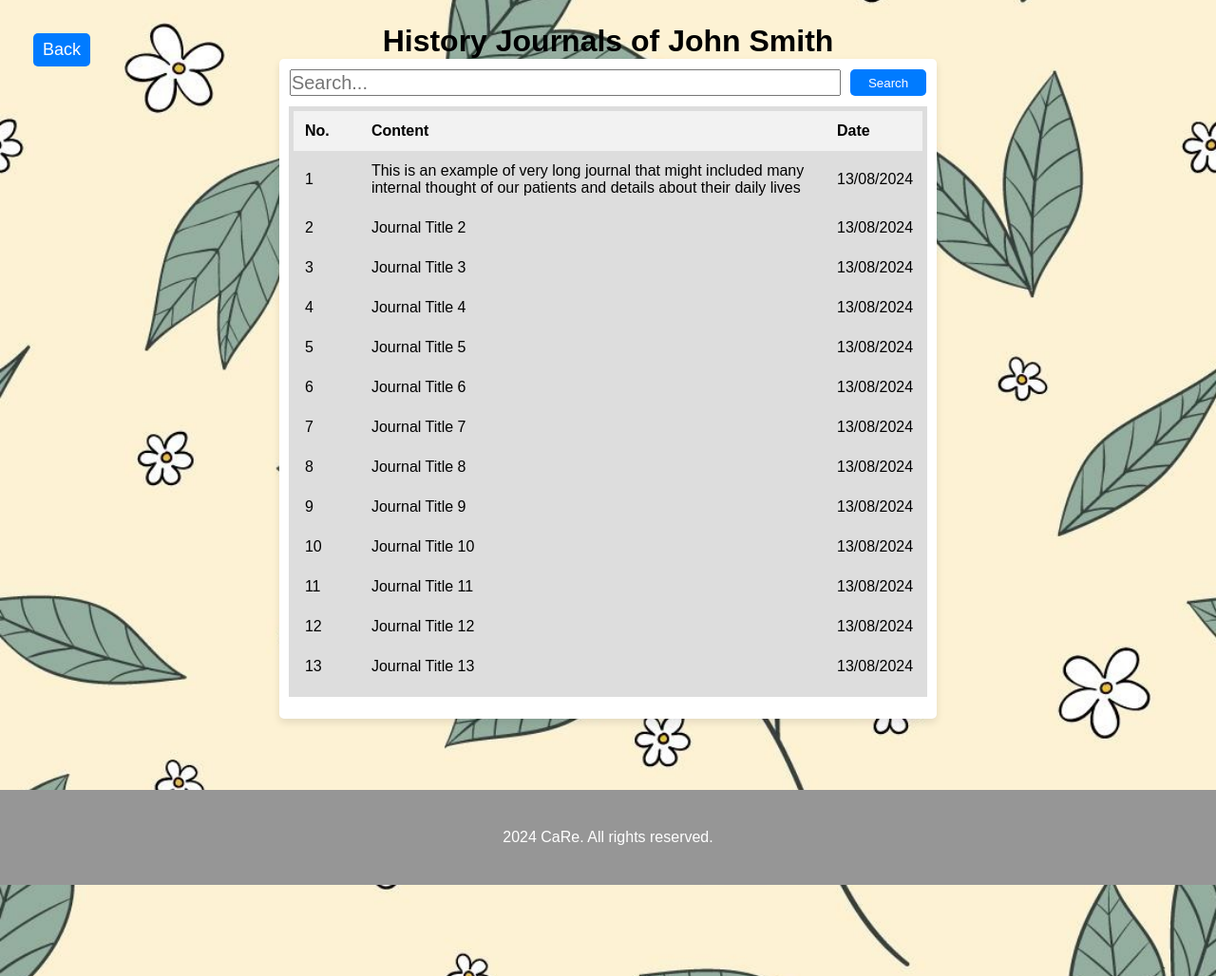
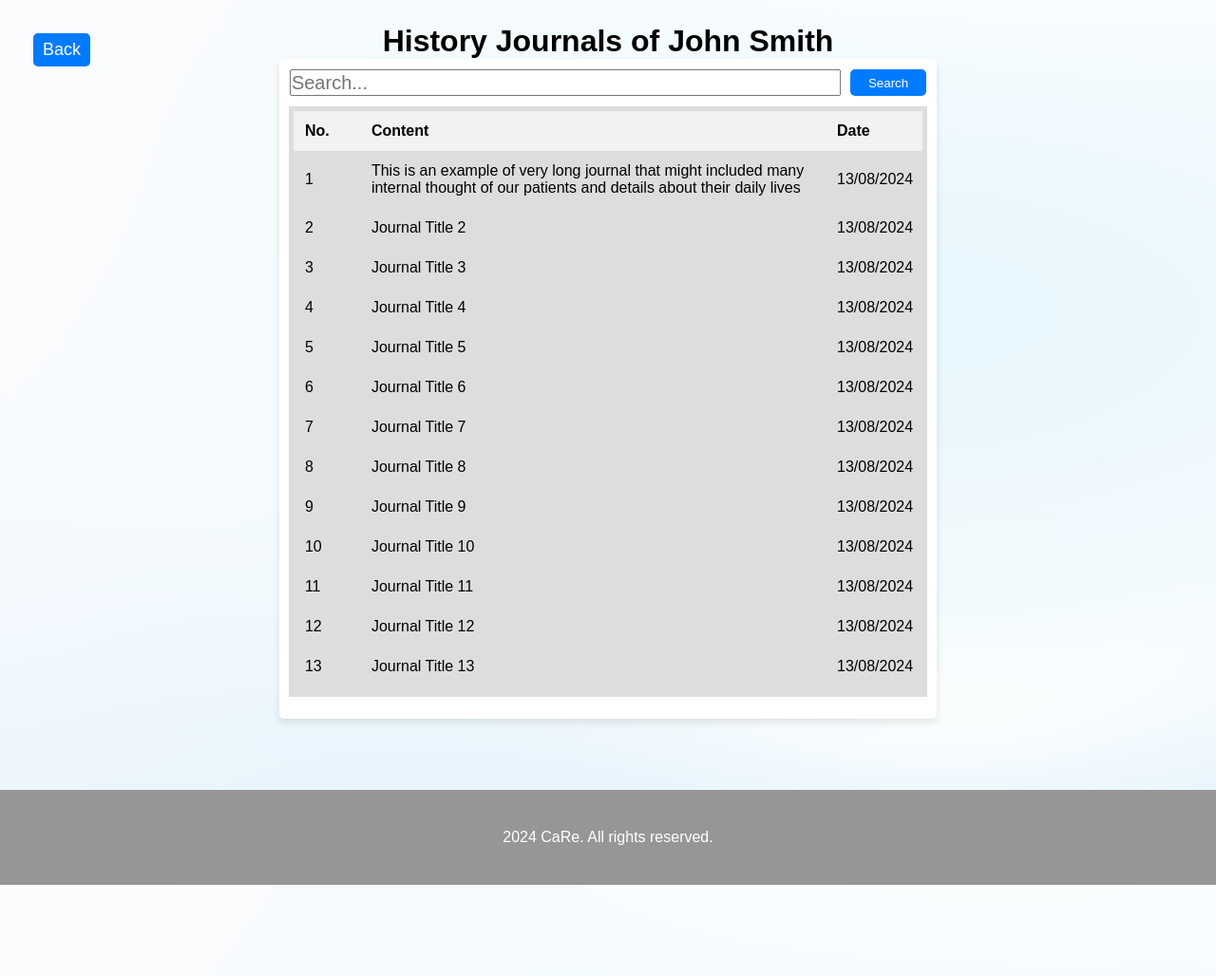
Before and after one commit to ChealseaYao/COMP9030_CaRe_Group-6, a PHP site: page /patient/viewHistoryRecord.html in a window 1280 px wide. Shown: the part 60-1088 px from the top of the page at 95% size. Run offline with PHP 8.4, Linux system fonts and the light colour scheme.

Commit message:
background image update

```diff
--- a/style/global.css
+++ b/style/global.css
@@ -7,7 +7,7 @@
 
 body {
     background-size: cover;
-    background-image: url(../image/backpattern.jpg);
+    background-image: url(../image/lightblue.jpg);
 
     /* display: flex; */
     justify-content: center;
```
Also changed, not shown: image/backpattern.jpg (deleted), image/lightblue.jpg (added).
